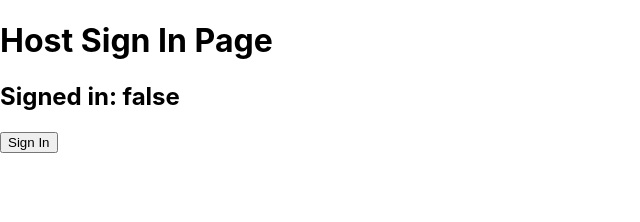
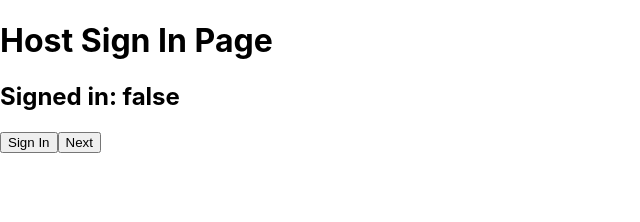
Before and after one commit to joverandout/CS261-Software-Engineering, a React (Create React App) app in the folder frontend/: page / in a window 1280 px wide. Shown: the top 222 px of the page, without its empty margins (0-640 px from the left). Built offline with nearby package versions, Linux system fonts and the light colour scheme.

Commit message:
navigation based on signed in

```diff
--- a/frontend/src/App.js
+++ b/frontend/src/App.js
@@ -1,20 +1,31 @@
-import logo from './logo.svg';
-//We arent using this
 import { Router } from 'react-router-dom';
 
 import history from './services/history';
 import Routes from './routes';
 
 import './App.css';
-import ReactDOM from 'react-dom';
-function App() {
+import React, { useState } from 'react';
+
+import UserContext from './contexts/user-context'
+
+export default function App() {
+  const [userC, setUserC] = useState({
+    user:null,
+    setUser:setUserFunction
+  });
+
+  function setUserFunction(newUser){
+    setUserC({
+      user: newUser,
+      setUser: setUserFunction
+    })
+  }
+
   return (
-    ReactDOM.render(
+    <UserContext.Provider value={userC}>
       <Router history={history}>
-          <Routes />
+        <Routes />
       </Router>
-    )
+    </UserContext.Provider >
   );
 }
-
-export default App;
--- /dev/null
+++ b/frontend/src/contexts/user-context.js
@@ -0,0 +1,6 @@
+import React from 'react'
+
+export default React.createContext({
+    user: null,
+    setUser: () =>{}
+});
--- a/frontend/src/index.js
+++ b/frontend/src/index.js
@@ -4,20 +4,9 @@ import './index.css';
 import App from './App';
 import reportWebVitals from './reportWebVitals';
 
-import { Router } from 'react-router-dom';
-import history from './services/history';
-import Routes from './routes';
-
-const UserContext = React.createContext(null) // initiall no user
-
-const routing = (
-  <Router history={history}>
-      <Routes />
-  </Router>
-)
 
 ReactDOM.render(
-  routing,
+  <App/>,
   document.getElementById('root')
 );
 
--- a/frontend/src/pages/HostSignIn/index.js
+++ b/frontend/src/pages/HostSignIn/index.js
@@ -1,27 +1,50 @@
 
 import React, {useState} from 'react';
-import ReactDOM from 'react-dom';
-
-
+import { Redirect } from 'react-router-dom';
+import userContext from '../../contexts/user-context';
+import UserContext from '../../contexts/user-context'
 
 export default function HostSignIn(){
   const [signedIn, setSignedIn] = useState(false);
 
   function signin(){
-    console.log("Pressed!")
     setSignedIn(signedIn != true);
   }
 
   let signedInIndicator = (<h2>Signed in: {signedIn.toString()}</h2>);
 
-
   const page = (
     <div>
       <h1>Host Sign In Page</h1>
       {signedInIndicator}
+
+      {/* This code is remarkably ugly... idek if its possible to put the function elsewhere
+      But context relies on "function as a child" */}
       <button onClick={signin}>
         Sign In
       </button>
+      <UserContext.Consumer>
+       {
+         ({user, setUser})=>(
+            <button onClick={()=>{
+              console.log(user)
+              if(signedIn == true){
+                setUser({
+                  name:'Nkosi',
+                  id:1
+                })
+              }else{
+                setUser(null)
+              }
+            }}>
+              Next
+            </button>
+         )
+       }
+      </UserContext.Consumer>
+
+
+
     </div>
   )
   return page
--- a/frontend/src/pages/Timetable/index.js
+++ b/frontend/src/pages/Timetable/index.js
@@ -5,9 +5,6 @@ import ReactDOM from 'react-dom';
 
 export default function HostSignIn(){
   return(
-    ReactDOM.render(
-      <h1>Hello, world! - Timetable</h1>,
-      document.getElementById('root')
-    )
-  )
+    <h1>Hello, world! - Timetable</h1>
+  );
 }
--- a/frontend/src/routes/route.js
+++ b/frontend/src/routes/route.js
@@ -1,11 +1,22 @@
-import React from 'react';
+import React, { useContext } from 'react';
 import { Route, Redirect } from 'react-router-dom';
+
+import UserContext from '../contexts/user-context'
+
 export default function RouteWrapper({
   component: Component,
   isPrivate,
   ...rest
 }) {
-  const signed = false;
+
+
+  const userC = useContext(UserContext)
+  let signed
+  if(userC.user == null){
+    signed = false
+  }else{
+    signed = true
+  }
   // set to true, but in the future we will need some kind of state-remembering-system to tell if we actually have signed in
 
   /**
```
